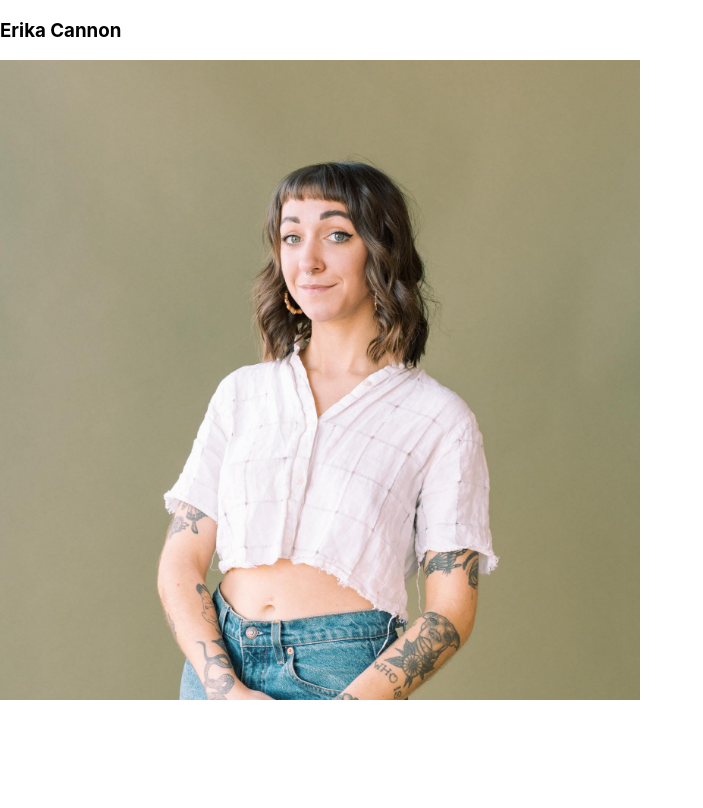
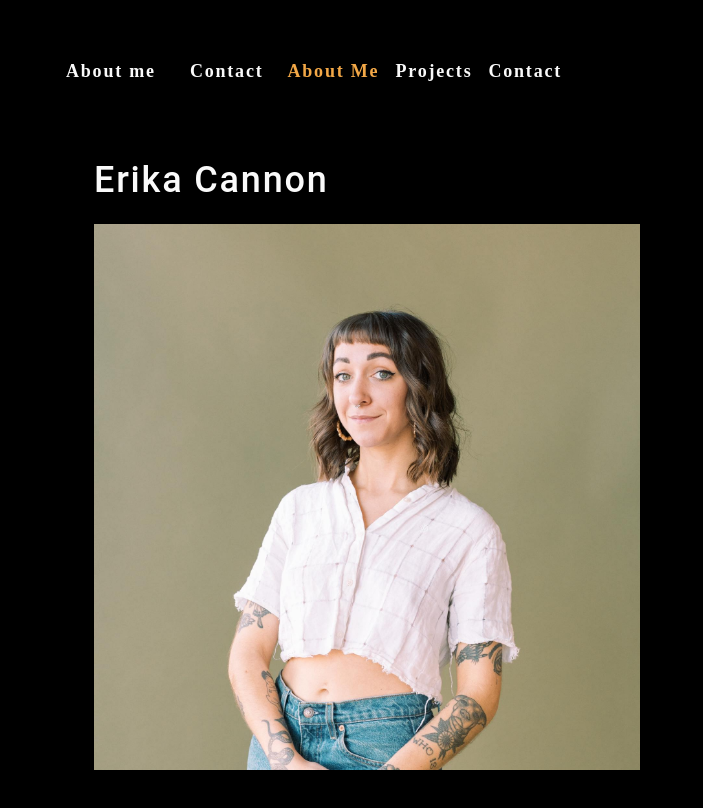
Before and after one commit to ShandaQ/test-ecann-reacto, a React (Create React App) app: page / in a window 1280 px wide. Shown: the top 808 px of the page, without its empty margins (0-703 px from the left). Built offline with nearby package versions, Linux system fonts and the light colour scheme.

Commit message:
creating code for About and Nav

```diff
--- a/src/App.js
+++ b/src/App.js
@@ -1,16 +1,40 @@
-import React from 'react';
-import './App.css';
-import About from './components/About';
-
+import React, { useState } from "react";
+import "./App.css";
+import About from "./components/About";
+import Nav from "./components/Nav";
+import Contact from "./components/Contact";
+import Footer from "./components/Footer";
+import Header from "./components/Header";
+import Project from "./components/Project";
+import Resume from "./components/Resume";
 
 function App() {
+  const [categories] = useState([
+    {
+      name: "About Me",
+      // description:
+      //   "Photos of grocery stores, food trucks, and other commercial projects",
+    },
+    { name: "Projects", description: "Projects I've developed" },
+    { name: "Contact" },
+
+  ]);
+
+  const [currentCategory, setCurrentCategory] = useState(categories[0]);
 
   return (
     <section className="my-5">
+      <Nav
+        categories={categories}
+        setCurrentCategory={setCurrentCategory}
+        currentCategory={currentCategory}
+        // contactSelected={contactSelected}
+        // setContactSelected={setContactSelected}
+      ></Nav>
       <main>
         <About></About>
       </main>
-      </section>
+    </section>
   );
 }
 
--- a/src/components/Nav/index.js
+++ b/src/components/Nav/index.js
@@ -0,0 +1,49 @@
+import React from "react";
+import { capitalizeFirstLetter } from "../../utils/helpers";
+
+function Nav(props) {
+  const {
+    categories = [],
+    setCurrentCategory,
+    currentCategory,
+    contactSelected,
+    setContactSelected,
+  } = props;
+
+
+  return (
+    <header className="flex-row px-1">
+      <nav>
+        <ul className="flex-row">
+          <li className="mx-2">
+            <a data-testid="about" href="#about" onClick={() => setContactSelected(false)}>
+              About me
+            </a>
+          </li>
+          <li className={`mx-2 ${contactSelected && 'navActive'}`}>
+            <span onClick={() => setContactSelected(true)}>Contact</span>
+          </li>
+          {categories.map((category) => (
+            <li
+              className={`mx-1 ${
+                currentCategory.name === category.name && !contactSelected && 'navActive'
+                }`}
+              key={category.name}
+            >
+              <span
+                onClick={() => {
+                  setCurrentCategory(category);
+                  setContactSelected(false);
+                }}
+              >
+                {capitalizeFirstLetter(category.name)}
+              </span>
+            </li>
+          ))}
+        </ul>
+      </nav>
+    </header>
+  );
+}
+
+export default Nav;
--- a/src/index.css
+++ b/src/index.css
@@ -11,3 +11,299 @@
   font-family: source-code-pro, Menlo, Monaco, Consolas, 'Courier New',
     monospace;
 }
+
+
+main {
+	margin: 0 auto;
+	max-width: 90%;
+  padding: 50px 30px;
+}
+:root {
+  --primary: #8c54ff;
+  --secondary: #F3A847;
+  --tertiary: #B12704;
+  --light: #fafafa;
+  --dark: #000000;
+  --darker: #111111;
+  --error: rgb(228, 46, 1);
+  --spacing-one: calc(1rem * 0.5);
+  --spacing-two: calc(1rem);
+  --spacing-five: calc(2.5rem);
+
+}
+
+* {
+  box-sizing: border-box;
+}
+
+html,
+body {
+  min-height: 100%;
+}
+
+body {
+  margin: 0;
+  padding: 0;
+  font-weight: 600;
+  line-height: 1.5;
+  font-size: 18px;
+  letter-spacing: .1em;
+  background: var(--dark);
+  color: var(--light);
+  font-family: 'Poiret One', cursive;
+
+}
+
+h1,
+h2,
+h3,
+h4,
+h5,
+h6 {
+  font-family: 'Roboto', sans-serif;
+  font-weight: 500;
+  margin: 5px 0;
+  line-height: 1.25;
+}
+
+h1 {
+  font-size: 2.25rem;
+}
+
+h2 {
+  font-size: 2rem;
+}
+
+h3 {
+  font-size: 1.75rem;
+}
+
+h4 {
+  font-size: 1.5rem;
+}
+
+h5 {
+  font-size: 1.25rem;
+}
+
+h6 {
+  font-size: 1rem;
+}
+
+p {
+  font-size: 1.1rem;
+  margin-top: 0;
+}
+
+a {
+  color: var(--tertiary);
+  text-decoration: none;
+  font-weight: bold;
+}
+
+a:hover {
+  text-decoration: underline;
+}
+
+header {
+  background: var(--dark);
+}
+
+header a {
+  color: var(--light);
+}
+
+button {
+  font-size: 1rem;
+  text-decoration: none;
+  padding: 0.25rem 1rem;
+  border-radius: .5rem;
+  border: none;
+  outline: none;
+  cursor: pointer;
+  margin: 0 1px;
+  background-color: var(--secondary);
+}
+
+button:hover {
+  opacity: .8;
+}
+
+button[disabled] {
+  cursor: default;
+  opacity: .8;
+}
+
+img {
+  max-width: 100%;
+}
+
+span[role="img"] {
+  cursor: default;
+}
+
+form {
+  width: 40%;
+}
+
+input {
+  font-size: 1rem;
+  padding: 0.25rem;
+  border: 1px solid var(--dark);
+  outline: none;
+  border-radius: 3px;
+  transition: box-shadow 0.2s;
+}
+
+input:focus {
+  border: 1px solid var(--secondary);
+  box-shadow: 0 0 .25rem rgba(0, 0, 0, .5);
+}
+
+li {
+  list-style: none;
+}
+
+nav a:hover {
+  text-decoration: none;
+}
+
+nav  li {
+  cursor: pointer;
+}
+
+textarea {
+	width: 600px;
+	height: 120px;
+	border: 3px solid #cccccc;
+	padding: 5px;
+}
+
+.container {
+  width: 85%;
+  max-width: 1200px;
+  margin-left: auto;
+  margin-right: auto;
+}
+
+.flex-row {
+  display: flex;
+  flex-wrap: wrap;
+}
+
+.space-between {
+  justify-content: space-between;
+}
+
+.flex-end {
+  justify-content: flex-end;
+}
+
+.mx-1 {
+  margin-right: var(--spacing-one);
+  margin-left: var(--spacing-one);
+}
+
+.mx-2 {
+  margin-right: var(--spacing-two);
+  margin-left: var(--spacing-two);
+}
+
+.my-1 {
+  margin-top: var(--spacing-one);
+  margin-bottom: var(--spacing-one);
+}
+
+.my-2 {
+  margin-top: var(--spacing-two);
+  margin-bottom: var(--spacing-two);
+}
+
+.my-5 {
+  margin-top: var(--spacing-five);
+  margin-bottom: var(--spacing-five);
+}
+
+.px-1 {
+  padding-right: var(--spacing-one);
+  padding-left: var(--spacing-one);
+}
+
+.px-2 {
+  padding-right: var(--spacing-two);
+  padding-left: var(--spacing-two);
+}
+
+.py-1 {
+  padding-top: var(--spacing-one);
+  padding-bottom: var(--spacing-one);
+}
+
+.py-2 {
+  padding-top: var(--spacing-two);
+  padding-bottom: var(--spacing-two);
+}
+
+.card {
+  width: 25%;
+  text-align: center;
+}
+
+.img-thumbnail {
+  width: auto;
+  height: 300px;
+  margin-bottom: 50px;
+  cursor: pointer;
+}
+
+.modalBackdrop {
+	background: rgba(0, 0, 0, .65);
+	bottom: 0;
+	left: 0;
+	overflow: auto;
+	position: fixed;
+	right: 0;
+	top: 0;
+	z-index: 1;
+}
+
+.modalContainer {
+	background: var(--darker);
+	border-radius: 5px;
+	max-width: 100%;
+	margin: 50px auto;
+	padding: 15px;
+	width: 960px;
+}
+
+.modalTitle {
+	font-size: 18px;
+	font-weight: 600;
+	margin-bottom: 25px;
+}
+
+button {
+	background: var(--primary);
+	border: 0;
+	border-radius: 5px;
+	color: #fff;
+	cursor: pointer;
+	font-size: 16px;
+	font-weight: 600;
+	margin-bottom: 30px;
+	padding: 10px 15px;
+}
+
+a {
+	border-radius: 5px;
+	color: var(--primary);
+	font-weight: 600;
+	padding: 2px 4px;
+	margin-left: -2px;
+	margin-right: -2px;
+
+}
+
+.navActive {
+  color: var(--secondary);
+}
--- a/src/utils/helpers.js
+++ b/src/utils/helpers.js
@@ -0,0 +1,8 @@
+export function capitalizeFirstLetter(string) {
+    return string.charAt(0).toUpperCase() + string.slice(1);
+  }
+
+  export function validateEmail(email) {
+    var re = /^(([^<>()[\]\\.,;:\s@"]+(\.[^<>()[\]\\.,;:\s@"]+)*)|(".+"))@((\[[0-9]{1,3}\.[0-9]{1,3}\.[0-9]{1,3}\.[0-9]{1,3}\])|(([a-zA-Z\-0-9]+\.)+[a-zA-Z]{2,}))$/;
+    return re.test(String(email).toLowerCase());
+  }
```
